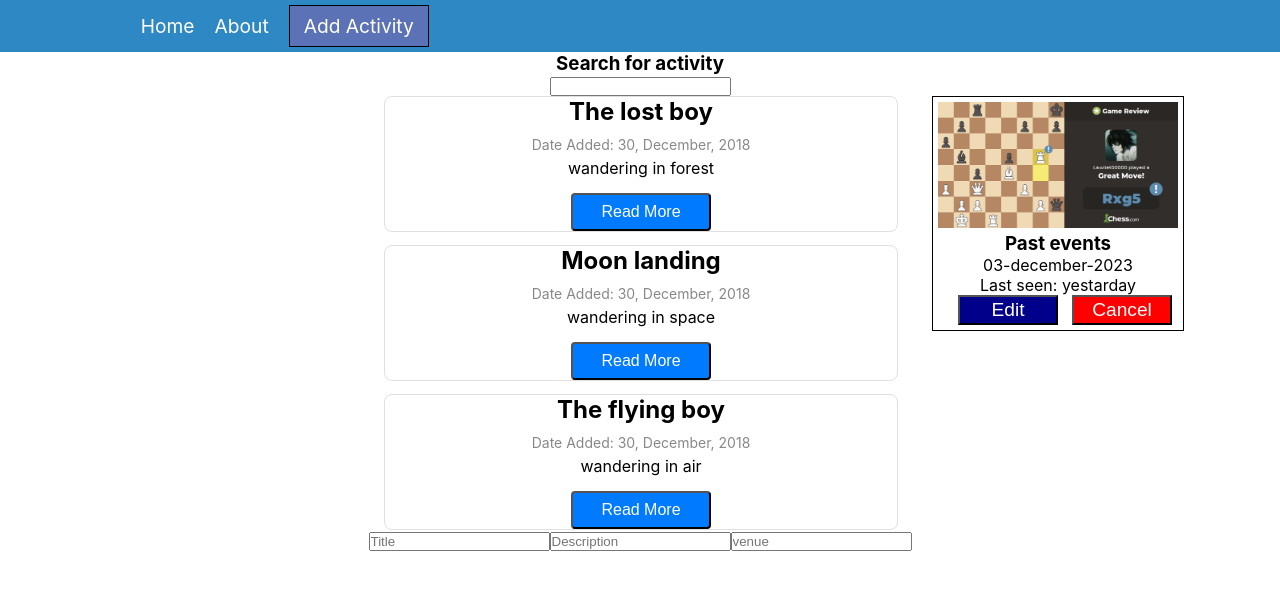
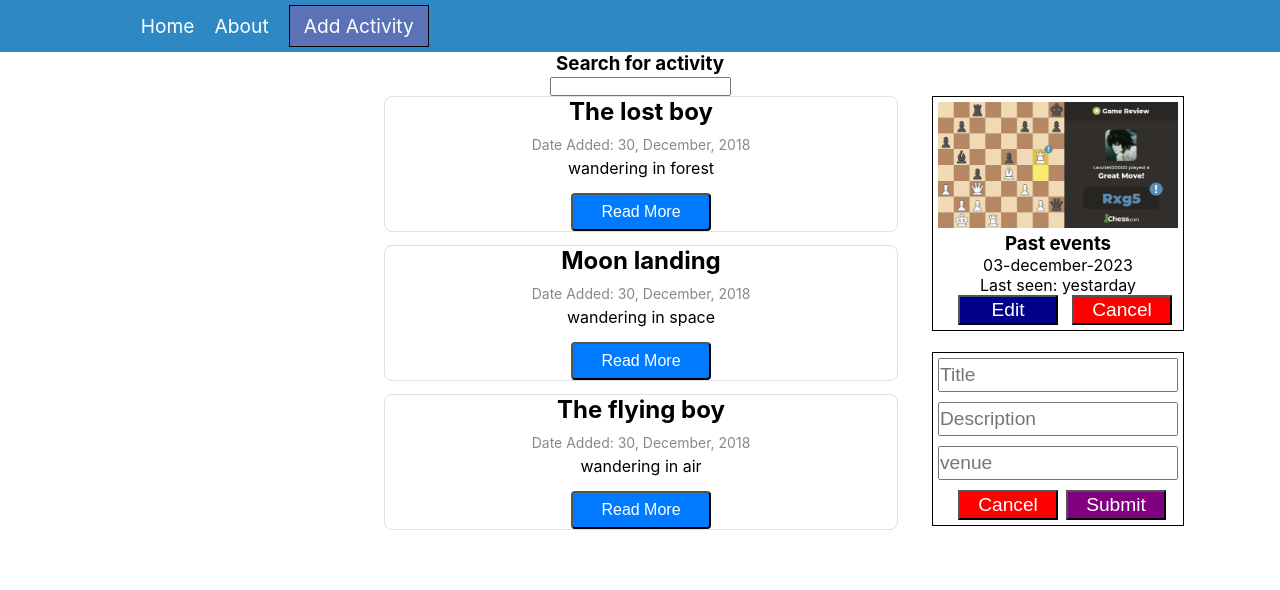
Before and after one commit to 1awlet/APIEndpoint, a React (Create React App) app in the folder activities-api/: page / in a window 1280 px wide. Shown: the top 590 px of the page. Built offline with nearby package versions, Linux system fonts and the light colour scheme.

Commit message:
Styled edit event component

```diff
--- a/activities-api/src/Components/Edit-Forms/Edit-Forms.tsx
+++ b/activities-api/src/Components/Edit-Forms/Edit-Forms.tsx
@@ -4,11 +4,18 @@ import "./style.css";
 const EditForm = ()=>{
 
     return(
-        <div className="editFormContainer">
-
+        <div >
+            <form >
+            <div className="editFormContainer">
             <input placeholder="Title"/>
             <input placeholder="Description"/>
             <input placeholder="venue"/>
+
+           <div>  <button className="cancel">Cancel </button>
+            <button className="submitbtn" type="submit"> Submit </button>
+            </div>
+            </div>
+            </form>
         </div>
     )
 
--- a/activities-api/src/Components/Edit-Forms/style.css
+++ b/activities-api/src/Components/Edit-Forms/style.css
@@ -0,0 +1,32 @@
+.editFormContainer {width: 240px;
+    position: absolute;
+    top: 22em;
+    right: 6em;
+    border: 1px solid black;
+   display: flex;
+   flex-direction: column;
+    gap: 10px;
+    padding: 5px;
+
+
+}
+
+.editFormContainer  input {
+    font-size: 1.2rem;
+    height: 30px;
+}
+.editFormContainer  button{
+    margin-left: 8px;
+    color: white;
+    height: 30px;
+    width: 100px;
+    font-size: 1.2rem;
+
+}
+
+.submitbtn{
+    background-color: purple;
+    }
+.cancel {
+        background-color: red;
+    }
```
